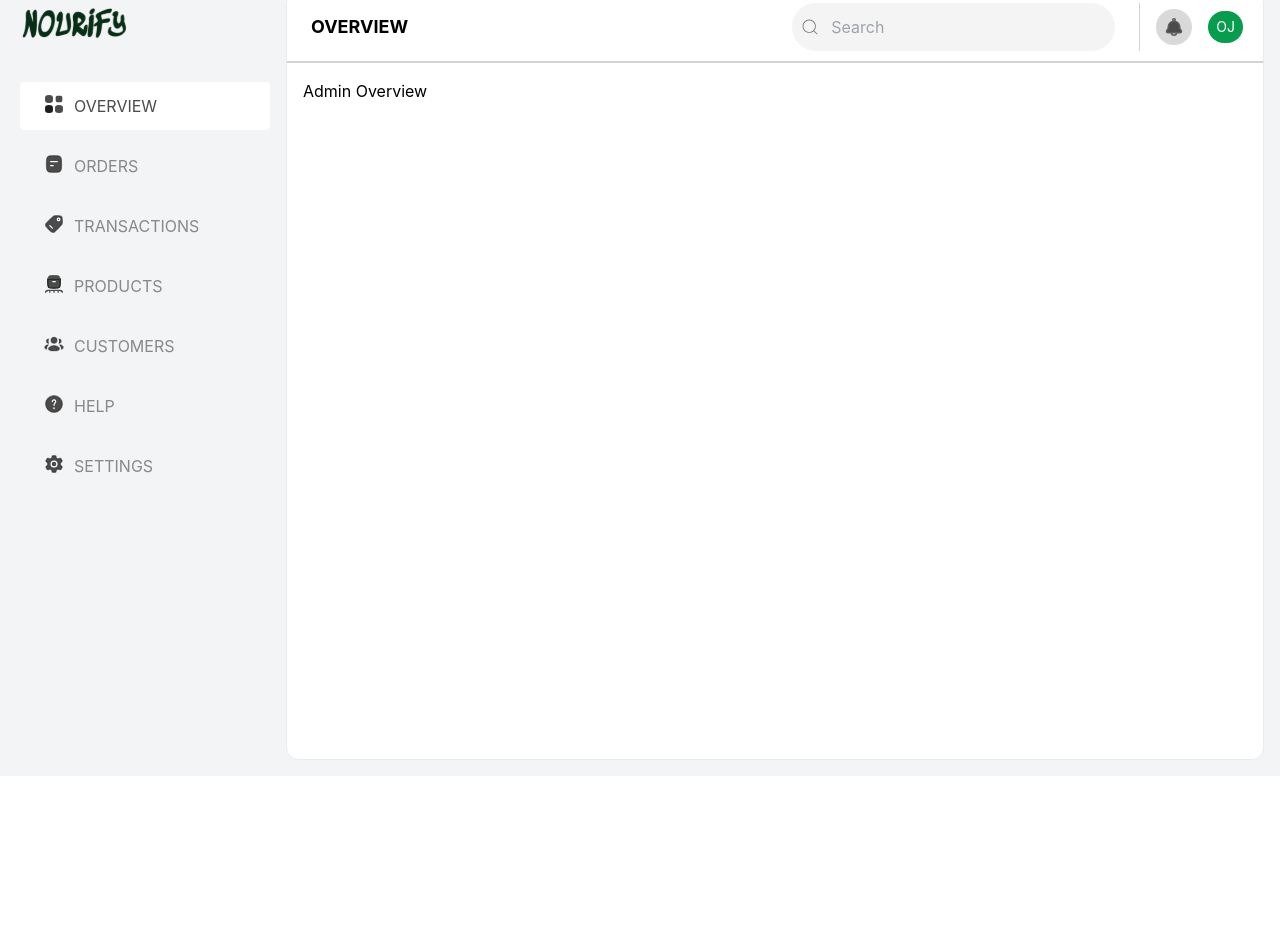
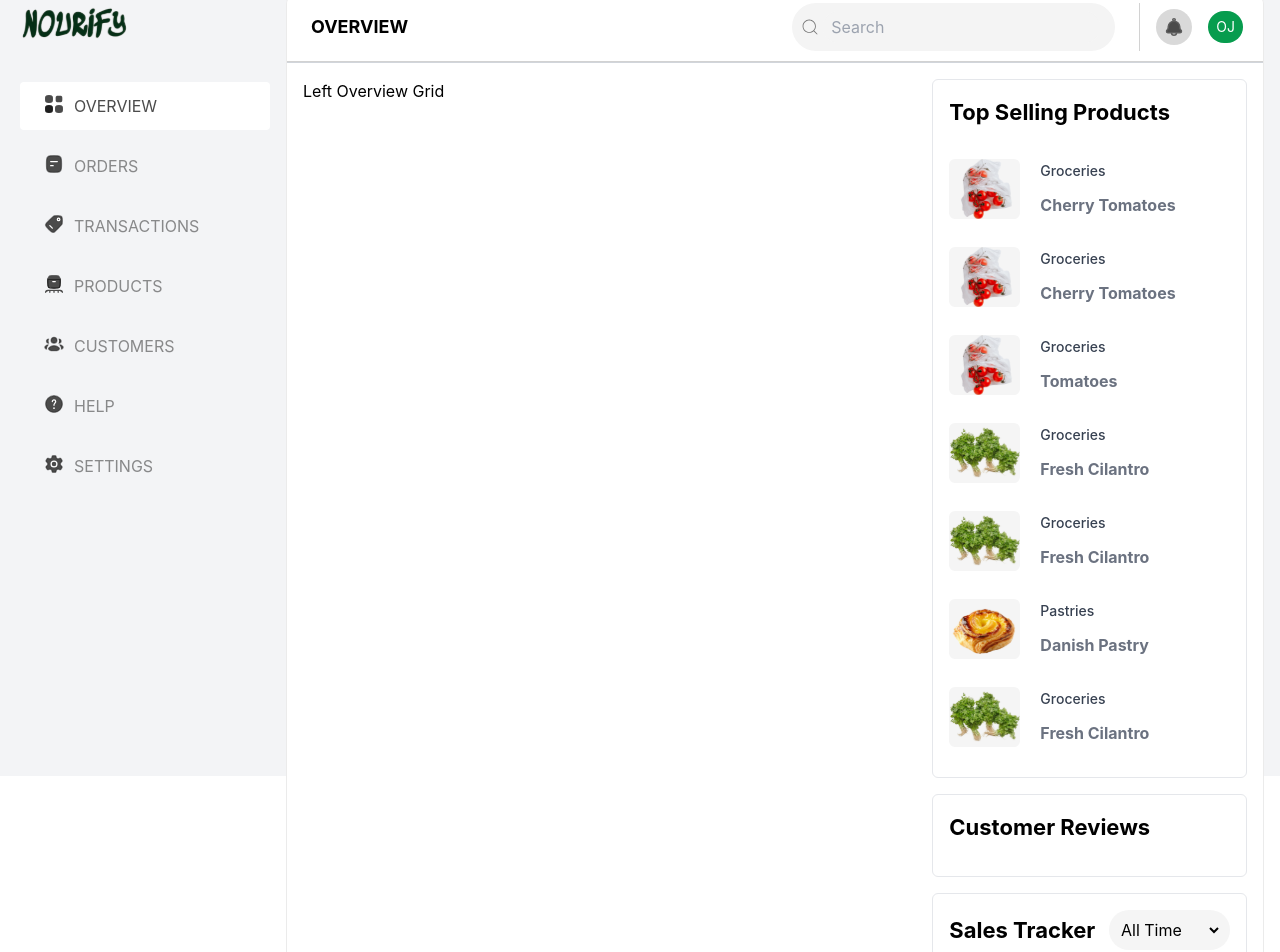
Before and after one commit to Nourify-develop/Nourify, a Next.js app: page /admin in a window 1280 px wide. Shown: the part 24-976 px from the top of the page. Before the commit the page ends 800 px from the top, so only its background shows below. Built offline with nearby package versions, Linux system fonts and the light colour scheme; a web font is replaced by a local one.

Commit message:
feat: added top selling products, customer review and sales tracker to the overview page

```diff
--- /dev/null
+++ b/src/app/admin/components/overview-components/RightOverviewGrid.tsx
@@ -0,0 +1,16 @@
+import React from "react";
+import TopSellingProducts from "./blocks/TopSellingProducts";
+import CustomerReview from "./blocks/CustomerReview";
+import SalesTracker from "./blocks/SalesTracker";
+// import Reviews from "@/components/Review/reviews";
+const RightOverviewGrid: React.FC = () => {
+  return (
+    <div className="flex flex-col gap-4">
+      <TopSellingProducts />
+      <CustomerReview />
+      <SalesTracker />
+    </div>
+  );
+};
+
+export default RightOverviewGrid;
--- /dev/null
+++ b/src/app/admin/components/overview-components/blocks/CustomerReview.tsx
@@ -0,0 +1,11 @@
+import React from "react";
+
+const CustomerReview = () => {
+  return (
+    <div className="p-4 border border-gray-200 rounded-md">
+      <h1 className="font-bold text-[22px] mb-4">Customer Reviews</h1>
+    </div>
+  );
+};
+
+export default CustomerReview;
--- /dev/null
+++ b/src/app/admin/components/overview-components/blocks/SalesTracker.tsx
@@ -0,0 +1,25 @@
+import React from "react";
+
+const SalesTracker = () => {
+  return (
+    <div className="p-4 border border-gray-200 rounded-md">
+      <div className="flex items-center justify-between">
+        <h1 className="font-bold text-[22px]">Sales Tracker</h1>
+        <form action="/" className="bg-gray-10 p-2 rounded-full">
+          <select
+            name="options"
+            id="options"
+            className="bg-transparent outline-none"
+          >
+            <option value="">All Time</option>
+            <option value="yesterday">Yesterday</option>
+            <option value="last-week">Last Week</option>
+            <option value="last-month">Last Month</option>
+          </select>
+        </form>
+      </div>
+    </div>
+  );
+};
+
+export default SalesTracker;
--- /dev/null
+++ b/src/app/admin/components/overview-components/blocks/TopSellingProducts.tsx
@@ -0,0 +1,54 @@
+"use client";
+import React from "react";
+import useProducts from "@/hooks/useProducts";
+import { Product } from "@/types";
+import Image from "next/image";
+const TopSellingProducts = () => {
+  const { products, setProducts } = useProducts();
+  // function to randomize the products and then slice it to create a shallow copy
+  function shuffleArray(array: Product[]) {
+    const shuffled = array.slice(); // Create a shallow copy
+    for (let i = shuffled.length - 1; i > 0; i--) {
+      const j = Math.floor(Math.random() * (i + 1));
+      [shuffled[i], shuffled[j]] = [shuffled[j], shuffled[i]];
+    }
+    return shuffled;
+  }
+  // Function to Get a Random Subset
+  function getRandomSubset(array: Product[], subsetSize: number) {
+    const shuffled = shuffleArray(array);
+    return shuffled.slice(0, subsetSize);
+  }
+  const randomProducts = getRandomSubset(products, 7);
+  console.log("randomProducts  : ", randomProducts);
+  // capitalizing product category
+  const capitalize = (str: string): string =>
+    str.charAt(0).toUpperCase() + str.slice(1);
+
+  return (
+    <div className="p-4 border border-gray-200 rounded-md">
+      <h1 className="font-bold text-[22px] mb-4">Top Selling Products</h1>
+      {randomProducts.map((product: Product) => (
+        <div className="flex items-center gap-3">
+          <Image
+            src={`/images${product.image}`}
+            alt={product.name}
+            width={71}
+            height={71}
+            className="rounded-md bg-gray-10"
+          />
+          <div className="flex flex-col gap-3 py-4 px-2">
+            <p className="text-sm font-medium text-gray-700">
+              {capitalize(product.category)}
+            </p>
+            <p className="text-[16px] text-gray-500 font-bold">
+              {product.name}
+            </p>
+          </div>
+        </div>
+      ))}
+    </div>
+  );
+};
+
+export default TopSellingProducts;
--- a/src/app/admin/page.tsx
+++ b/src/app/admin/page.tsx
@@ -1,9 +1,17 @@
-import React from 'react'
+import React from "react";
+import RightOverviewGrid from "./components/overview-components/RightOverviewGrid";
 
 function page() {
   return (
-    <div>Admin Overview</div>
-  )
+    <div className="grid grid-cols-[2fr_1fr] min-h-screen">
+      <div>Left Overview Grid</div>{" "}
+      <div>
+        <RightOverviewGrid />
+      </div>
+    </div>
+  );
 }
 
-export default page
+export default page;
+
+//
--- a/src/app/admin/products/page.tsx
+++ b/src/app/admin/products/page.tsx
@@ -40,7 +40,7 @@ const page = () => {
     }
   };
 
-  const filteredProducts = products.filter((product) => {
+  const filteredProducts = products.filter((product: Product) => {
     const matchesSearch =
       searchTerm === "" ||
       product.name.toLowerCase().includes(searchTerm.toLowerCase()) ||
```
